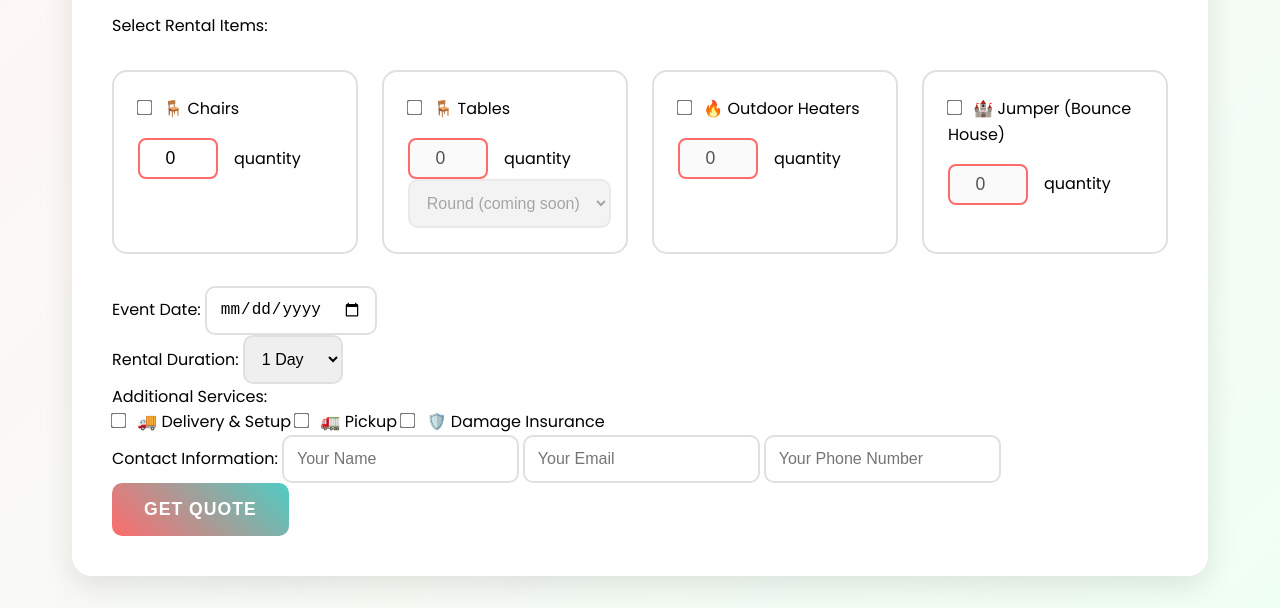
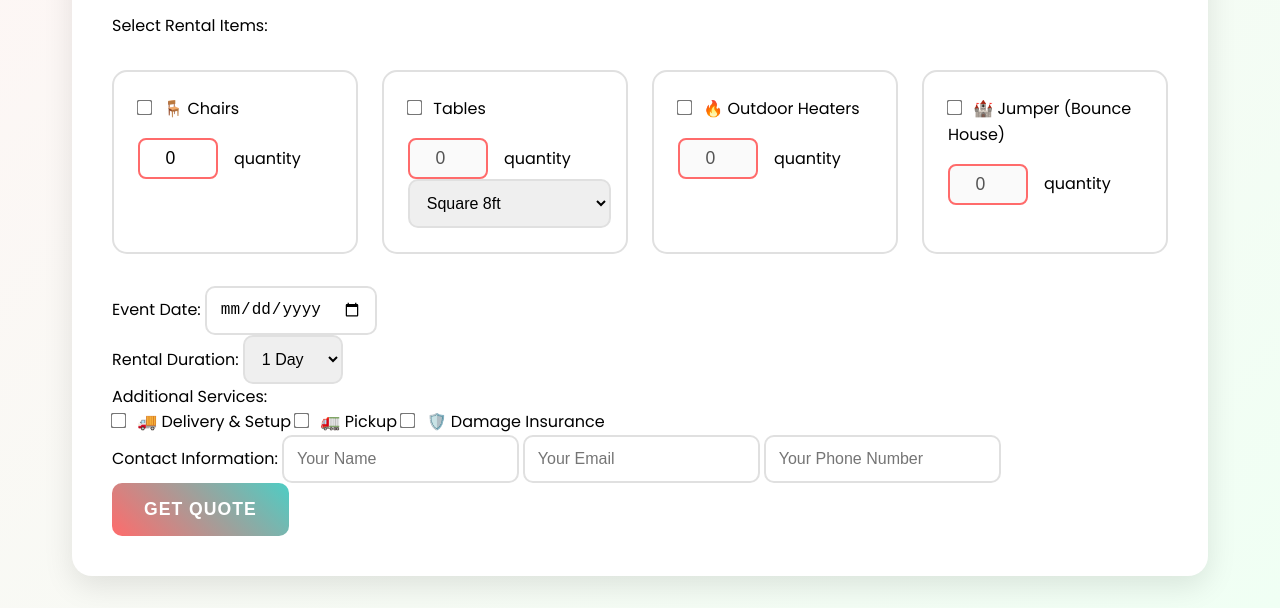
Before and after one commit to ElianCoder/ElianVentures, a plain HTML site: page index.html in a window 1280 px wide. Shown: the part 304-912 px from the top of the page. Drawn offline with Linux system fonts and the light colour scheme.

Commit message:
update for FE

```diff
--- a/index.html
+++ b/index.html
@@ -230,15 +230,15 @@
                         <div class="rental-item">
                             <label>
                                 <input type="checkbox" name="item" value="table">
-                                🪑 Tables
+                                 Tables
                             </label>
                             <div class="quantity-selector">
                                 <input type="number" id="tableQty" min="0" max="50" value="0" disabled>
                                 <span>quantity</span>
                             </div>
-                            <select id="tableType" disabled>
+                            <select id="tableType">
+                                <option value="square">Square 8ft</option>
                                 <option value="round">Round (coming soon)</option>
-                                <option value="square">Square 8ft</option>
                             </select>
                         </div>
 
@@ -352,7 +352,6 @@
                               .map(checkbox => checkbox.value)
                               .join(', ')}`
             };
-
             try {
                 // Send data to the server
                 const response = await fetch('http://localhost:3000/request-estimate', {
```
